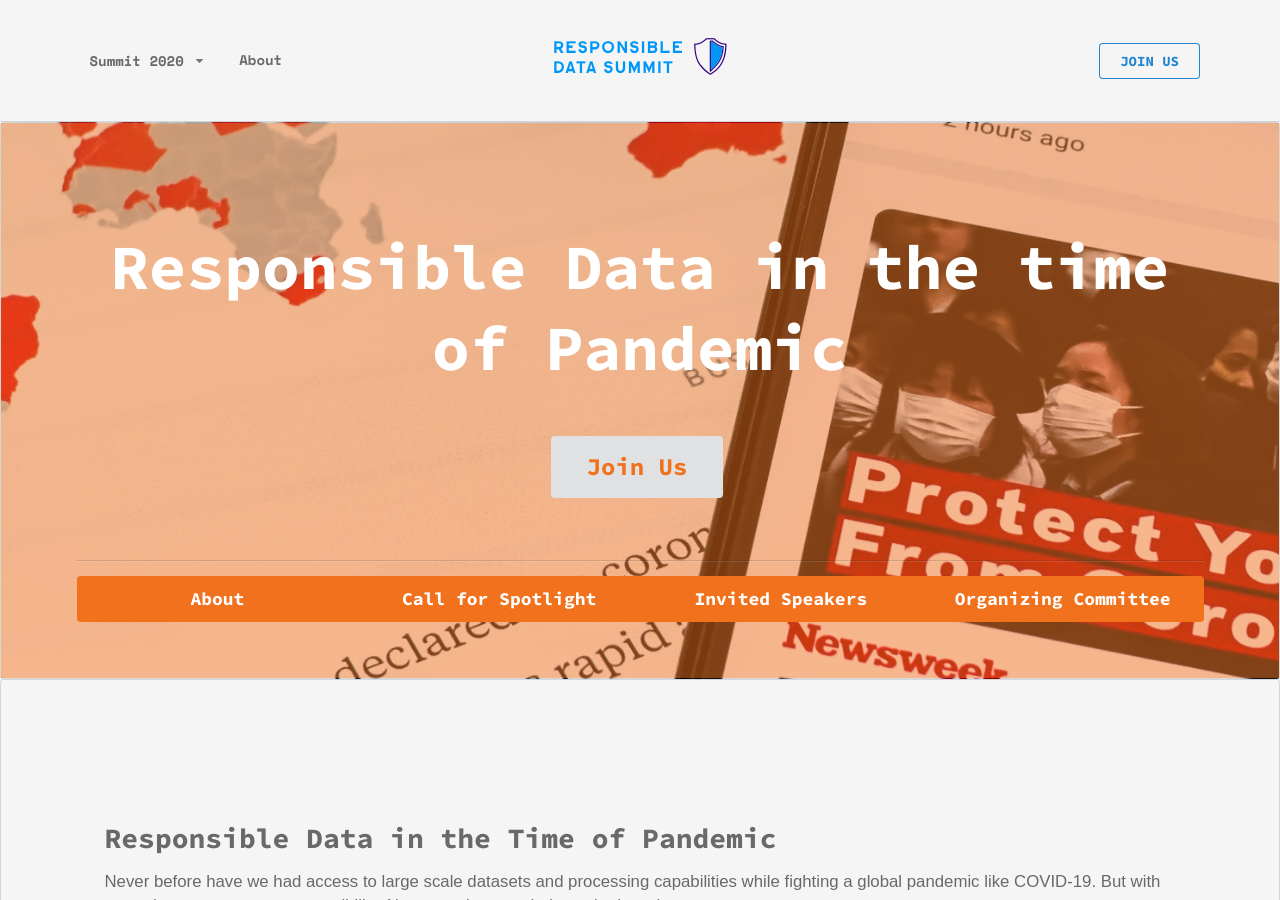
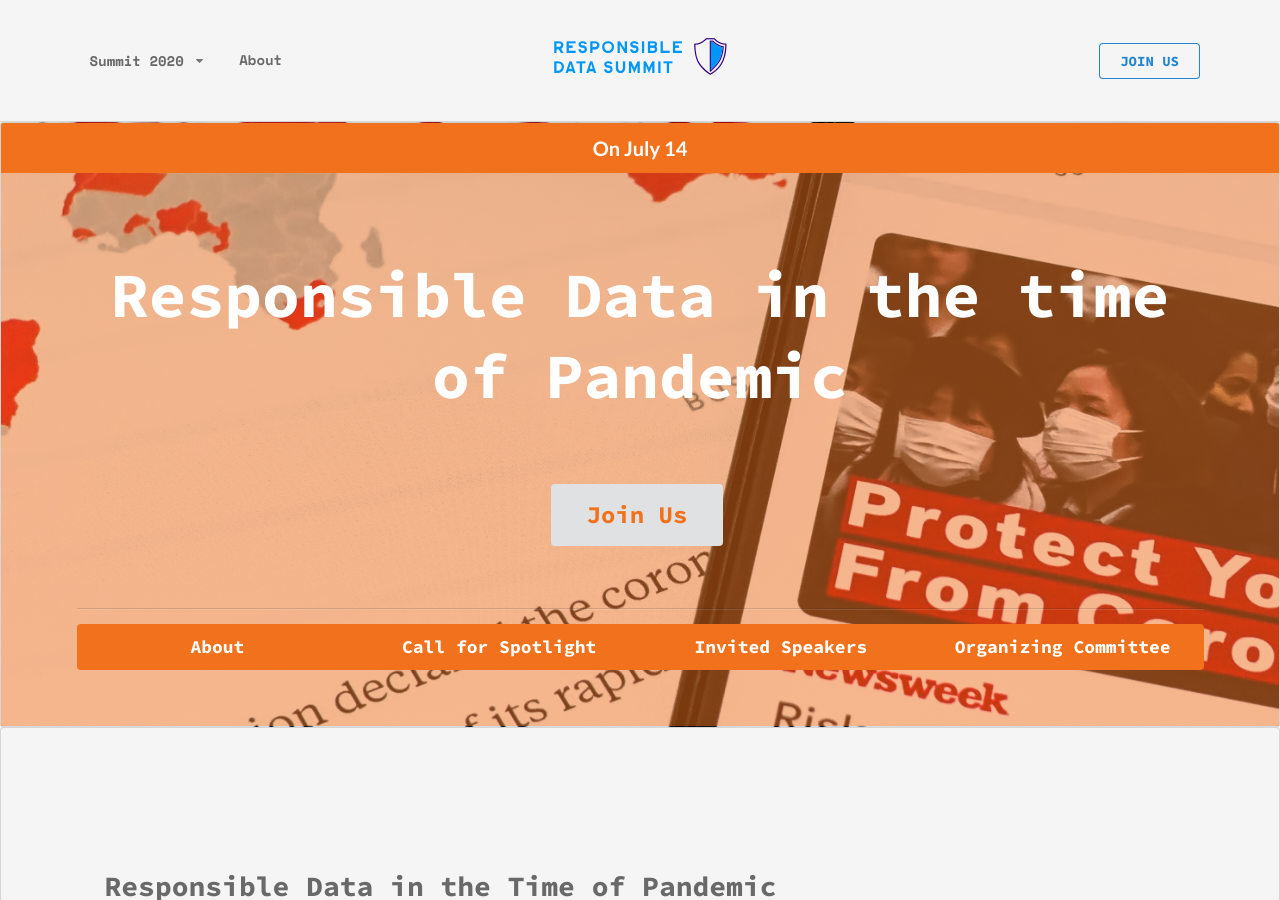
Before and after one commit to responsible-data-summit/responsible-data-summit.github.io, a Jekyll site: the page built from pages/pandemic.html, in a window 1280 px wide and 900 px high. Built offline with Jekyll 4.4.1, drawn with Linux system fonts in a browser that asks for light colours.

Commit message:
add july 14 on pandemic pages

```diff
--- a/pages/pandemic.html
+++ b/pages/pandemic.html
@@ -6,13 +6,19 @@ permalink: /pandemic
 
 <div class="masthead ui segment center aligned"
     style="background-image: linear-gradient(rgba(242, 113, 28, 0.5), rgba(242, 113, 28, 0.5)), url('/assets/img/bg1.jpg');">
+
+    <div class="ui orange top attached huge label">
+        On July 14
+    </div>
     <div class="ui container center aligned">
         <h1 class="ui header" style="margin-bottom: 0em;">
             Responsible Data in the time of Pandemic
         </h1>
+        <br>
         <a class="ui massive white button" style="color: rgba(242, 113, 28, 1); margin-bottom: 2em;" href="/joinus">
             Join Us
         </a>
+
         <div class="ui divider"></div>
         <div class="four orange ui buttons">
             <a class="ui big button" style="margin: 0em;" href="#about">About</a>
```
